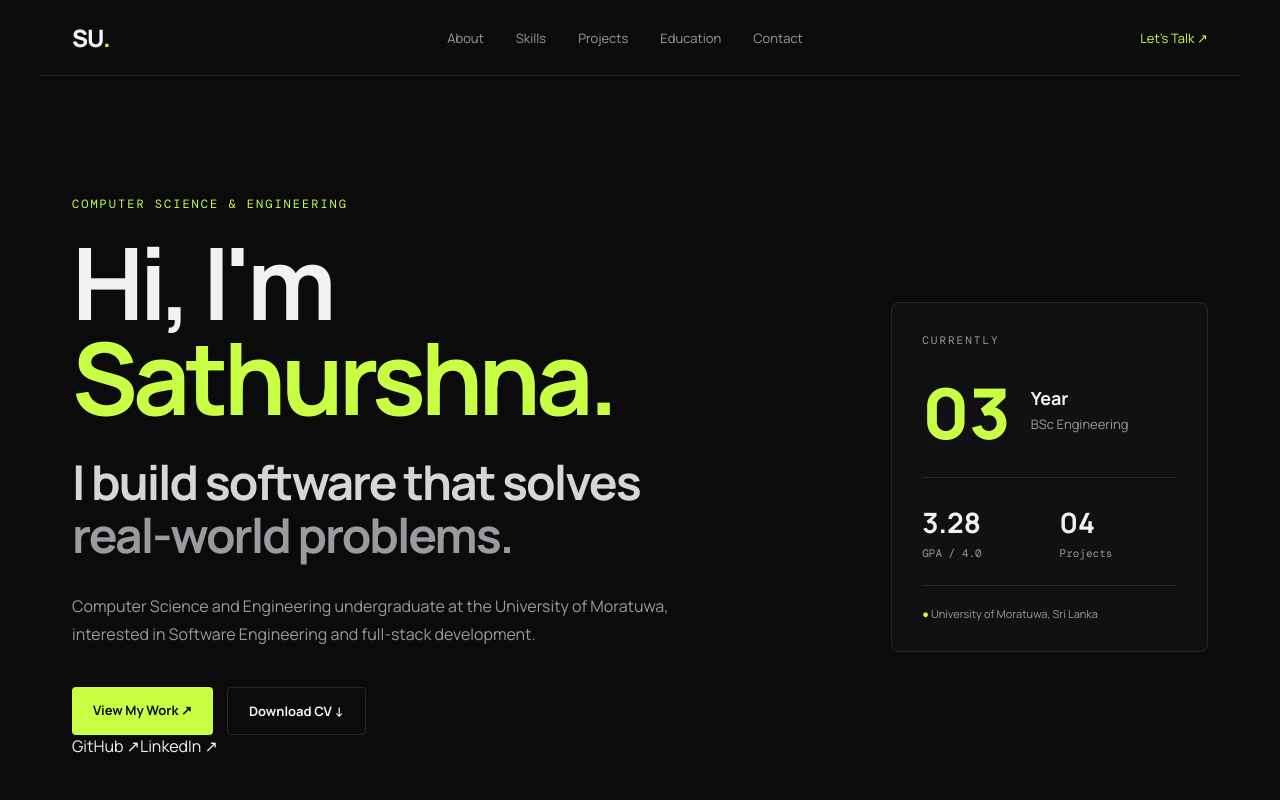
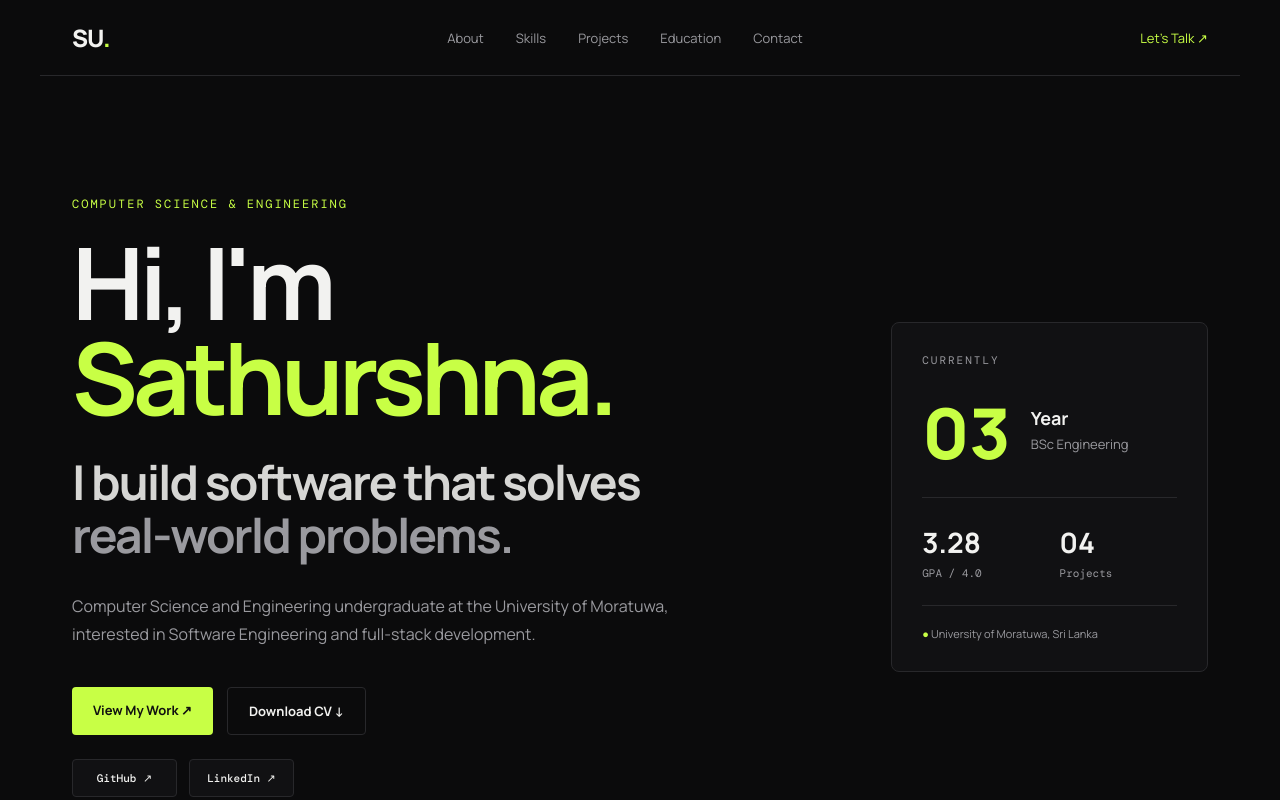
Before and after one commit to sathurshna/sathurshna-portfolio, a React (Vite) app: page / in a window 1280 px wide. Shown: the top 800 px of the page. Built offline with nearby package versions, Linux system fonts and the light colour scheme.

Commit message:
Update portfolio UI and links

```diff
--- a/src/App.css
+++ b/src/App.css
@@ -191,6 +191,41 @@ a {
 
 .secondary-button:hover {
   border-color: #555;
+}
+/* ---------------- SOCIAL LINKS ---------------- */
+
+.social-links {
+  display: flex;
+  gap: 12px;
+  margin-top: 24px;
+}
+
+.social-links a {
+  display: inline-flex;
+  align-items: center;
+  justify-content: center;
+
+  min-width: 105px;
+  padding: 11px 16px;
+
+  border: 1px solid var(--border);
+  border-radius: 4px;
+
+  background: var(--surface);
+
+  color: var(--text);
+  font-family: 'DM Mono', monospace;
+  font-size: 11px;
+  font-weight: 500;
+
+  transition: all 0.2s ease;
+}
+
+.social-links a:hover {
+  border-color: var(--accent);
+  color: var(--accent);
+  background: var(--surface-light);
+  transform: translateY(-2px);
 }
 
 /* ---------------- HERO CARD ---------------- */
```
